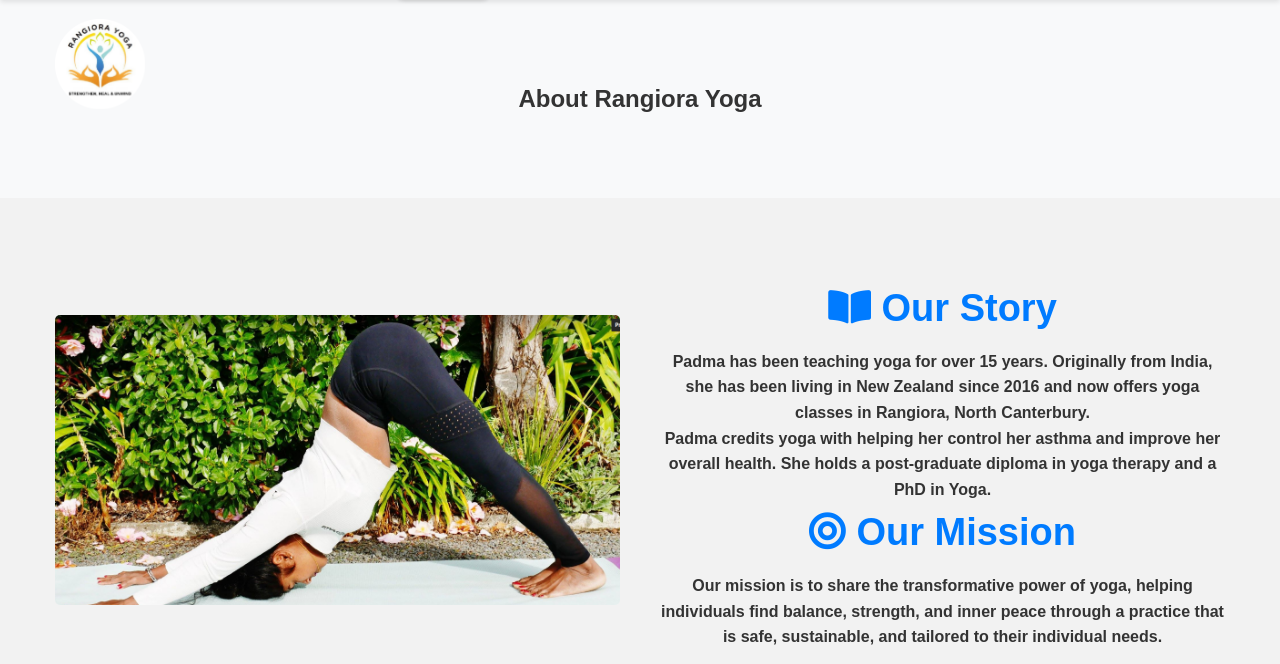
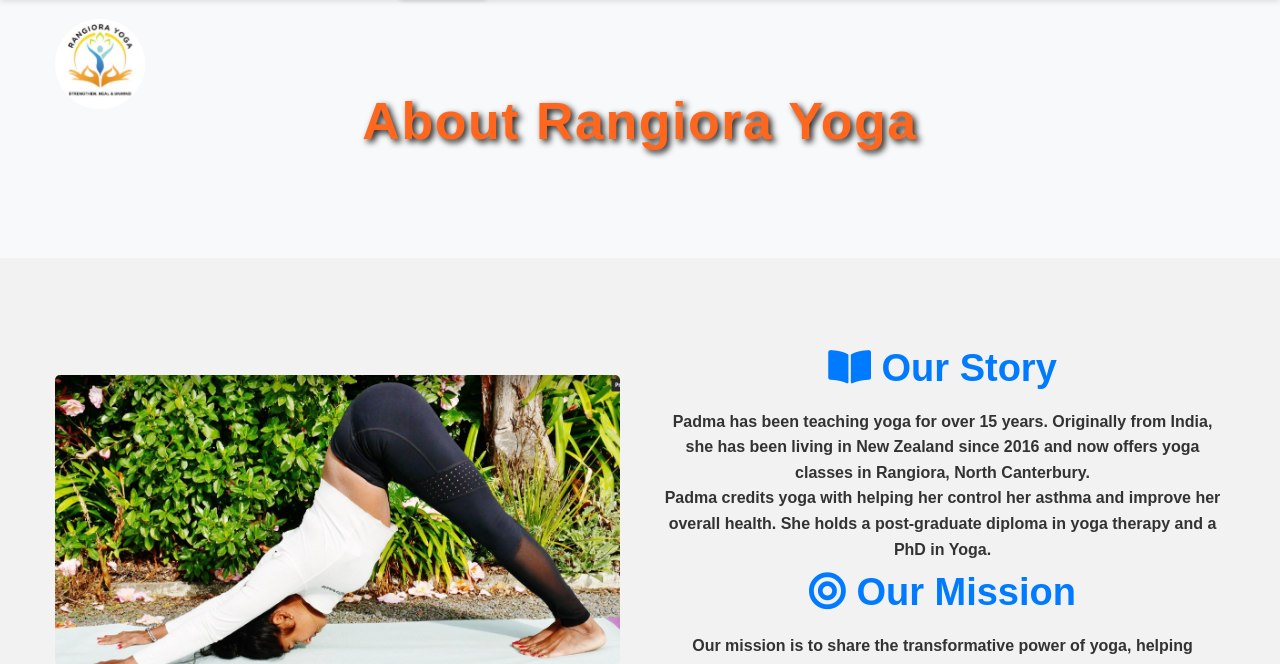
Before and after one commit to rmoharana038/rangiorayoga, a PHP site: page /about.html in a window 1280 px wide. Shown: the part 36-700 px from the top of the page. Run offline with PHP 8.4, Linux system fonts and the light colour scheme.

Commit message:
feat: Page Title Redesign

```diff
--- a/about.html
+++ b/about.html
@@ -15,7 +15,9 @@
 
 <section class="about-hero">
     <div class="container">
-        <h1>About Rangiora Yoga</h1>
+        <div class="hero-text">
+            <h1 class="saffron-text">About Rangiora Yoga</h1>
+        </div>
     </div>
 </section>
 
--- a/assets/css/style.css
+++ b/assets/css/style.css
@@ -179,7 +179,15 @@ main {
     margin-bottom: 15px;
     text-shadow: 3px 3px 6px rgba(0, 0, 0, 0.9); /* Stronger shadow */
     letter-spacing: 1.5px;
-    color: var(--secondary-orange); /* Light orange color for H1 */
+    /* Color will be set by .saffron-text or other specific classes */
+}
+
+.saffron-text {
+    color: var(--saffron-color);
+}
+
+.green-text {
+    color: var(--green-color);
 }
 
 .hero-text p {
--- a/classes.html
+++ b/classes.html
@@ -15,7 +15,9 @@
 
 <section class="classes-hero">
     <div class="container">
-        <h1>Our Classes & Schedule</h1>
+        <div class="hero-text">
+            <h1 class="saffron-text">Our Classes & Schedule</h1>
+        </div>
     </div>
 </section>
 
--- a/contact.html
+++ b/contact.html
@@ -15,7 +15,9 @@
 
 <section class="contact-hero">
     <div class="container">
-        <h1>Contact Us</h1>
+        <div class="hero-text">
+            <h1 class="saffron-text">Contact Us</h1>
+        </div>
     </div>
 </section>
 
--- a/pricing.html
+++ b/pricing.html
@@ -15,7 +15,9 @@
 
 <section class="pricing-hero">
     <div class="container">
-        <h1>Pricing</h1>
+        <div class="hero-text">
+            <h1 class="saffron-text">Pricing</h1>
+        </div>
     </div>
 </section>
 
--- a/why-yoga.html
+++ b/why-yoga.html
@@ -15,7 +15,9 @@
 
 <section class="why-yoga-hero">
     <div class="container">
-        <h1>Why Yoga?</h1>
+        <div class="hero-text">
+            <h1 class="saffron-text">Why Yoga?</h1>
+        </div>
     </div>
 </section>
 
```
